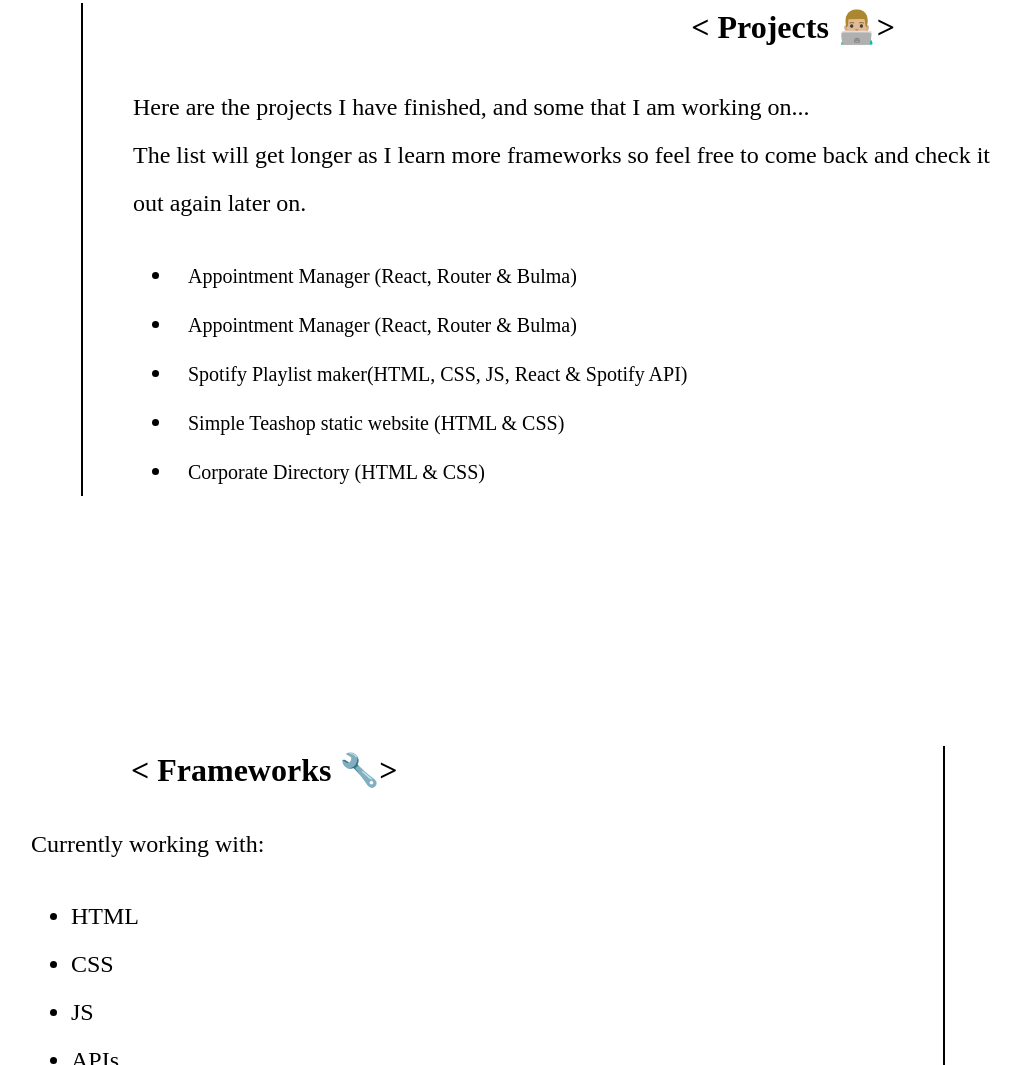
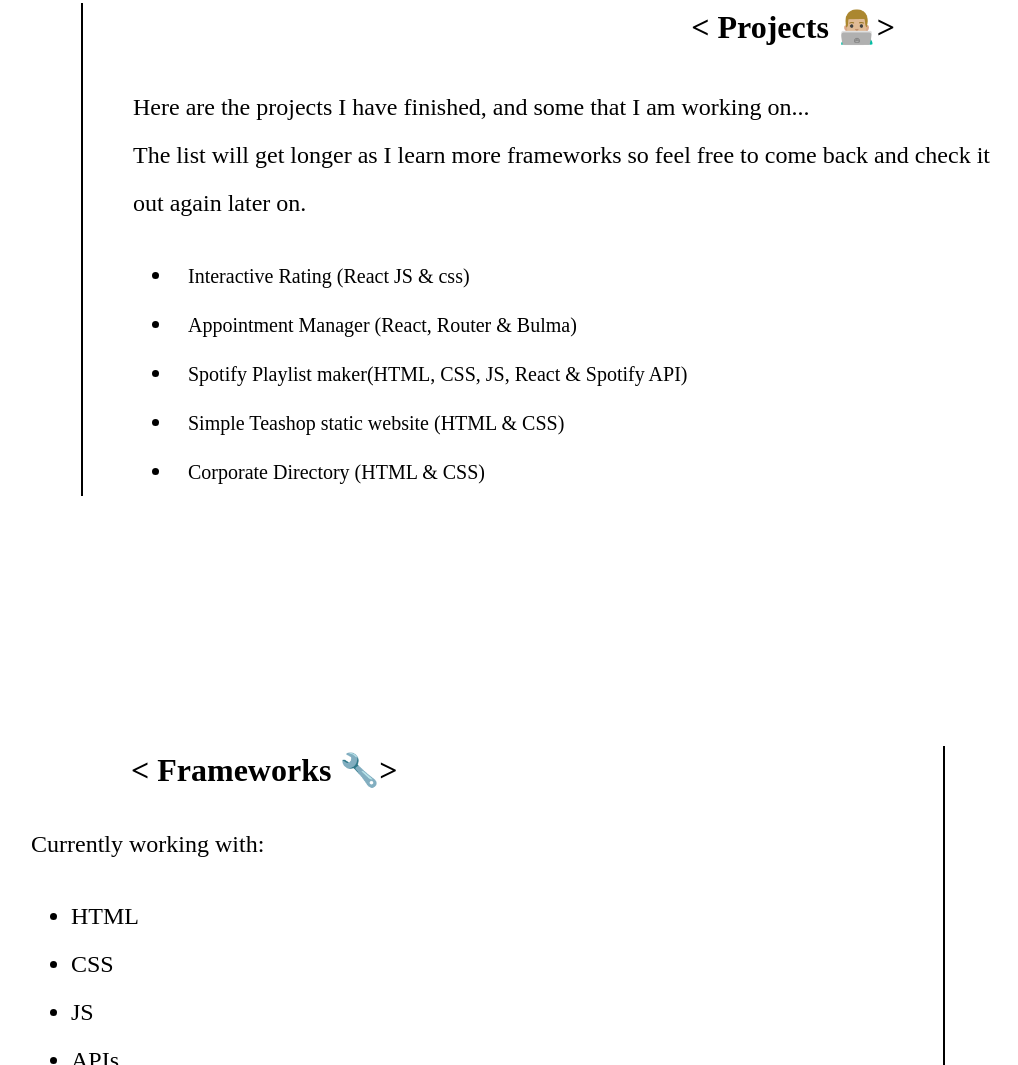
Before and after one commit to LozPilafas/Portfolio, a plain HTML site: page index.html in a window 1280 px wide. Shown: the part 947-2012 px from the top of the page, without its empty margins (127-1145 px from the left). Drawn offline with Linux system fonts and the light colour scheme.

Commit message:
corrected proj desc

```diff
--- a/index.html
+++ b/index.html
@@ -51,7 +51,7 @@
         back and check it out again later on.<br />
         <ul>
             <li>
-                <a class="linkcard" href="./interactiveRating/index.html">Appointment Manager (React, Router & Bulma)</a>
+                <a class="linkcard" href="./interactiveRating/index.html">Interactive Rating (React JS & css)</a>
             </li>
             <li>
                 <a class="linkcard" href="https://boring-darwin-1826c0.netlify.app">Appointment Manager (React, Router & Bulma)</a>
```
